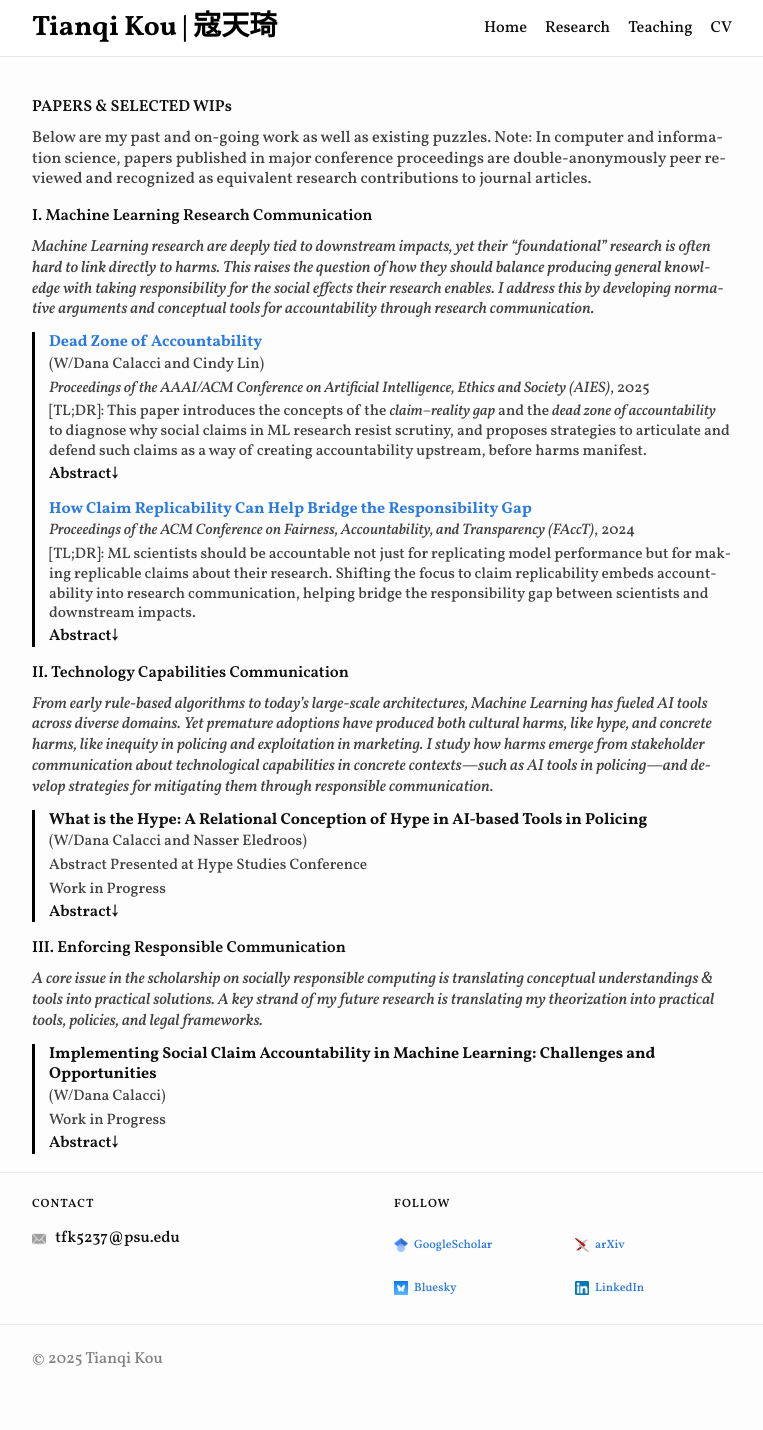
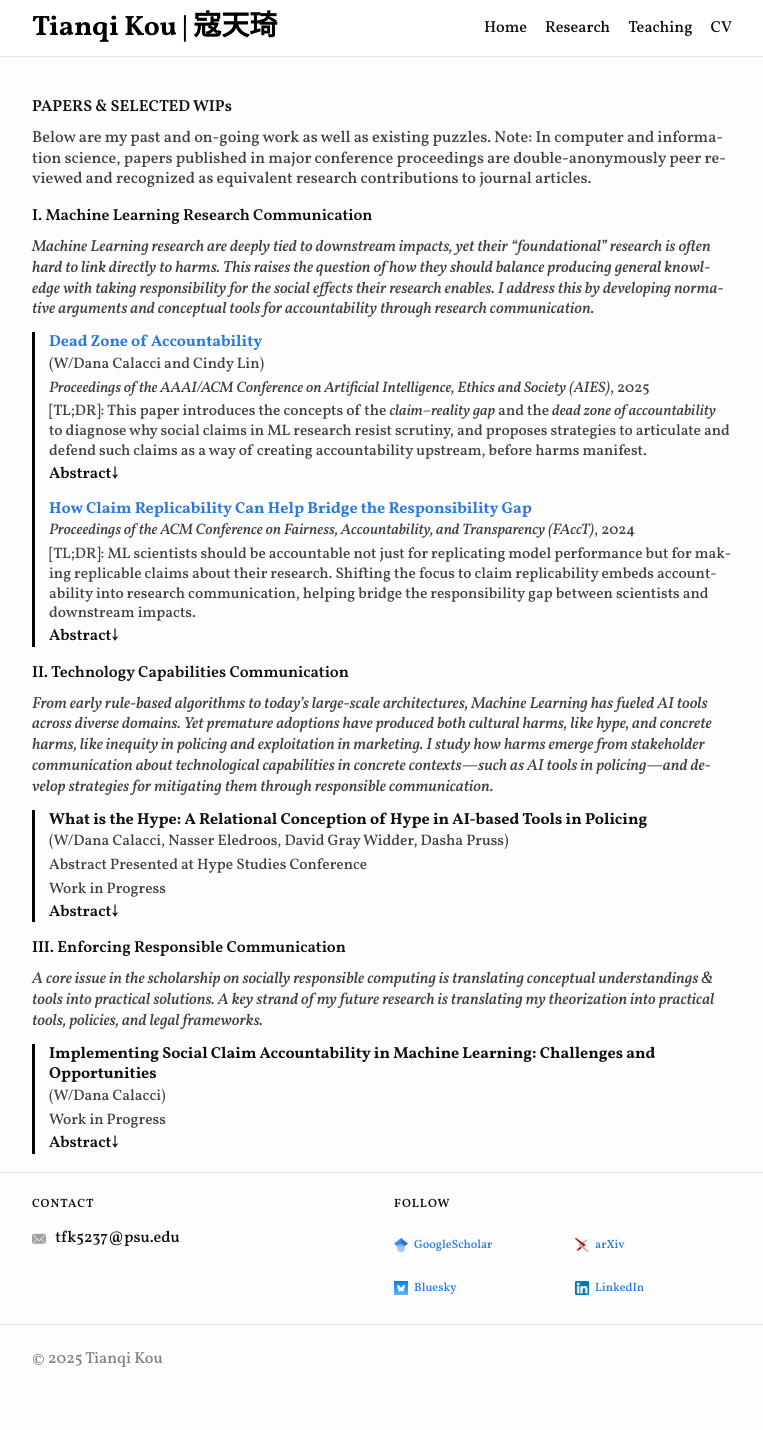
Before and after one commit to koutianqi/koutianqi.github.io, a Jekyll site: the page built from pages/research.markdown, in a window 1280 px wide. Shown: the whole page, without its empty margins (258-1021 px from the left). Built offline with Jekyll 4.4.1, drawn with Linux system fonts in a browser that asks for light colours.

Commit message:
Update research.markdown

```diff
--- a/pages/research.markdown
+++ b/pages/research.markdown
@@ -34,7 +34,7 @@ _<span style="color: #424242;">From early rule-based algorithms to today’s lar
 <div class="pubs">
 {% include paper.html
   title="What is the Hype: A Relational Conception of Hype in AI-based Tools in Policing"
-  authors="(W/Dana Calacci and Nasser Eledroos)"
+  authors="(W/Dana Calacci, Nasser Eledroos, David Gray Widder, Dasha Pruss)"
   venue="Abstract Presented at Hype Studies Conference"
   tldr="Work in Progress"
   abstract="[working abstract] This study is motivated by two concerns. First, while discussions of AI hype abound across academia, industry, and civic research community, definitions of hype remain fragmented. Second, the deployment of Machine Learning–based tools in policing has drawn critical attention for issues such as privacy, inequity, lack of accountability. Through document analysis of communication artifacts across multiple communities for four policing tools, this study makes three contributions. First, it offers a novel definition of hype that foregrounds the relational dynamics of technological discourse. Second, it demonstrates how this relational conception of hype provides an analytic frame for diagnosing shortcomings in the communicative dimensions of ML-based policing tools. Finally, it identifies three problematic discursive practices in the communication of AI-based policing tools and suggests how rectifying them can advance responsible communication."
```
